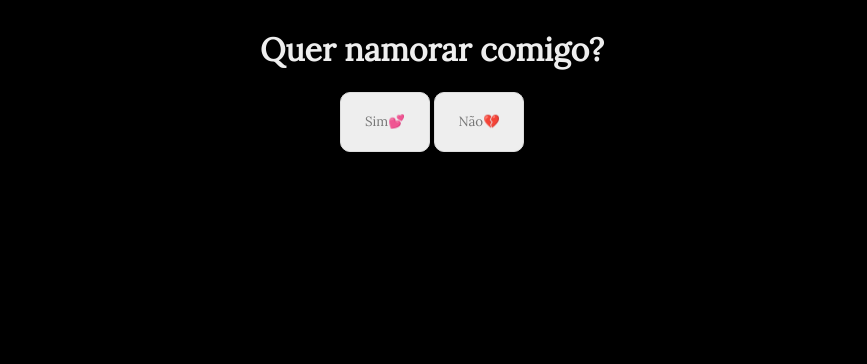
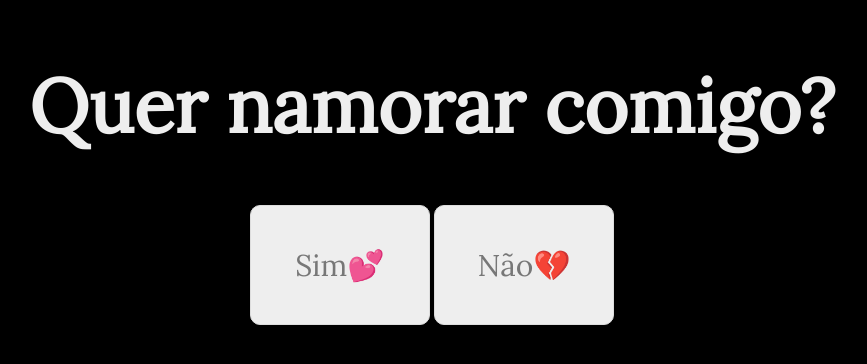
Before and after one commit to eitorpaiva/msgtoCarla, a plain HTML site: page index.html in a window 1280 px wide. Shown: the whole page, without its empty margins (208-1075 px from the left). Drawn offline with Linux system fonts and the light colour scheme.

Commit message:
Add files via upload

```diff
--- a/index.html
+++ b/index.html
@@ -13,7 +13,7 @@
 </div>
 
 <button id="yesbtn" onclick="alert('Obrigado!!! 😊')">Sim&#128149;</button>
-<button onmousemove="random(this)" onclick="alert('Você é rápida e cruel, você trapaceou? 😢')">Não&#128148;</button>
+<button onmousemove="random(this)" onclick="random(this)">Não&#128148;</button>
 <!-- partial -->
   <script  src="./script.js"></script>
 
--- a/style.css
+++ b/style.css
@@ -12,6 +12,11 @@ body {
 .relative {
   position: relative;
 }
+
+h1 {
+  font-size: 75px;
+}
+
 button {
   font-family: "Lora", serif;
   border: 1px solid #ddd;
@@ -19,8 +24,9 @@ button {
   padding: 10px 20px;
   background: #eee;
   color: #777;
-  width: 90px;
-  height: 60px;
+  width: 180px;
+  height: 120px;
+  font-size: 30px;
   transition: 400ms background, color;
 }
 button:hover {
```
